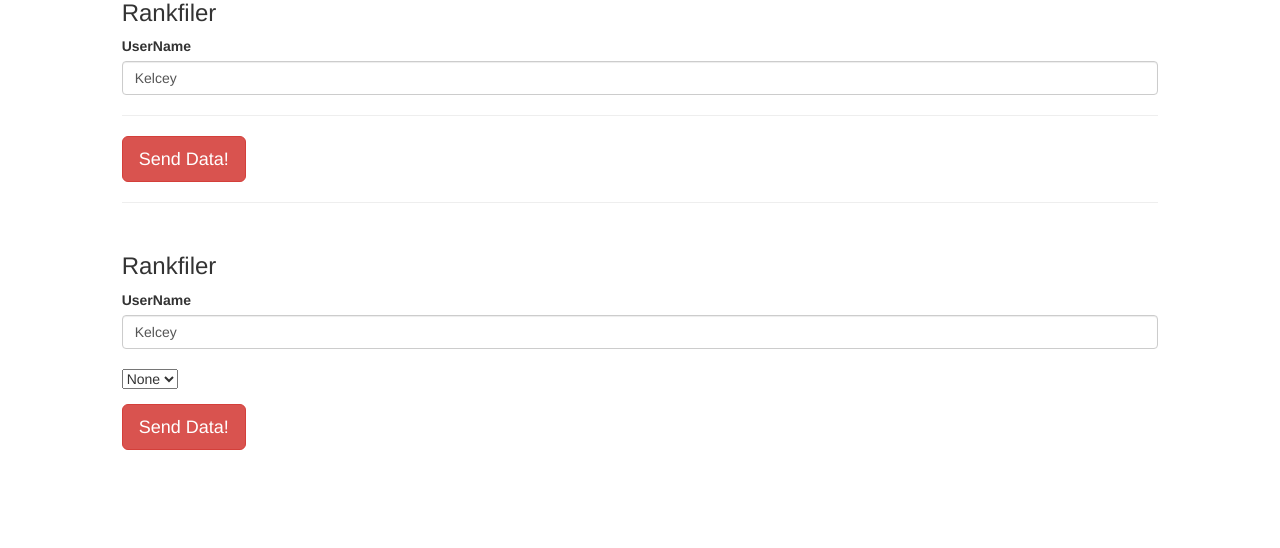
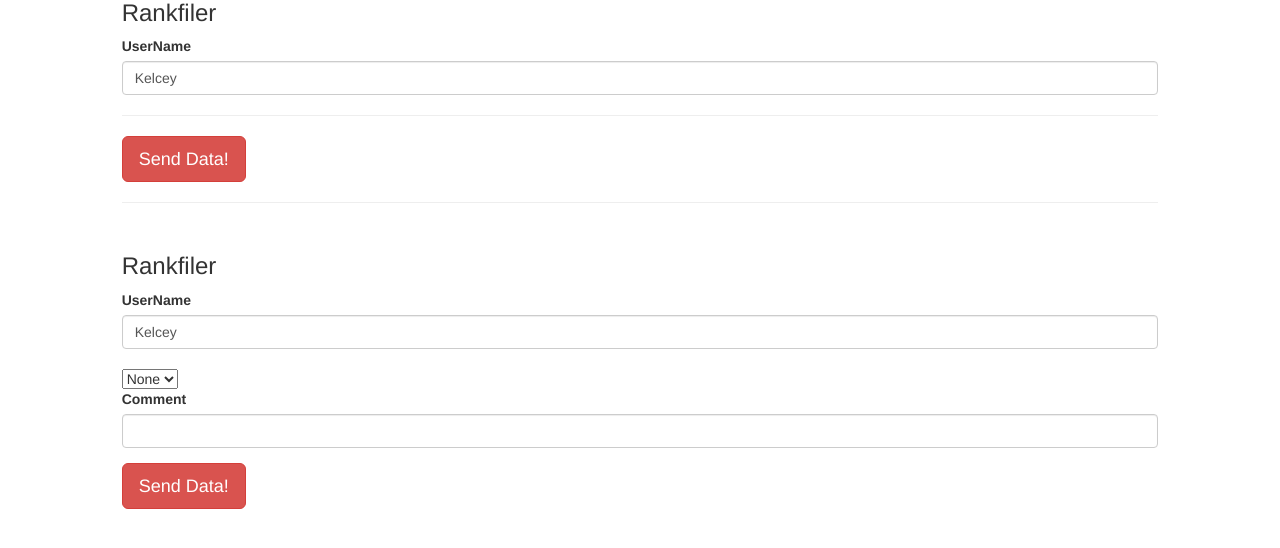
Before and after one commit to pixelrebirth/ProjectMeiva, a Flask app: page / in a window 1280 px wide. Shown: the part 123-671 px from the top of the page. Run offline with Flask 2, Linux system fonts and the light colour scheme; data that the repository does not hold is empty; some libraries are stand-ins or nearby versions.

Commit message:
Added a comment section to timekeeper

```diff
--- a/FlaskController.py
+++ b/FlaskController.py
@@ -43,7 +43,8 @@ class TimeKeeperForm(Resource):
             "Type": "timekeeper",
             "UserId":form_multidict.getlist('name')[0],
             "PointsEarned": answer.split(":")[1],
-            "Answer": answer.split(":")[0]
+            "Answer": answer.split(":")[0],
+            "Comment": form_multidict.getlist('comment')[0]
         }
         uid = GetUniqueTimeStamp()
         ack = es.index(index='timekeeper_index', doc_type='post', id=uid ,body=data)
--- a/app/templates/index.html
+++ b/app/templates/index.html
@@ -55,7 +55,9 @@
                 {% for time_cat in time_categories %}
                 <option value="{{time_cat}}">{{time_cat.split(":")[0]}}</option>
                 {% endfor %}
-            </select>
+            </select><br>
+            <label>Comment</label>
+            <input type="text" class="form-control" name="comment">
         </div>
         <button class="btn btn-danger btn-lg">Send Data!</button>
     </form>
```
